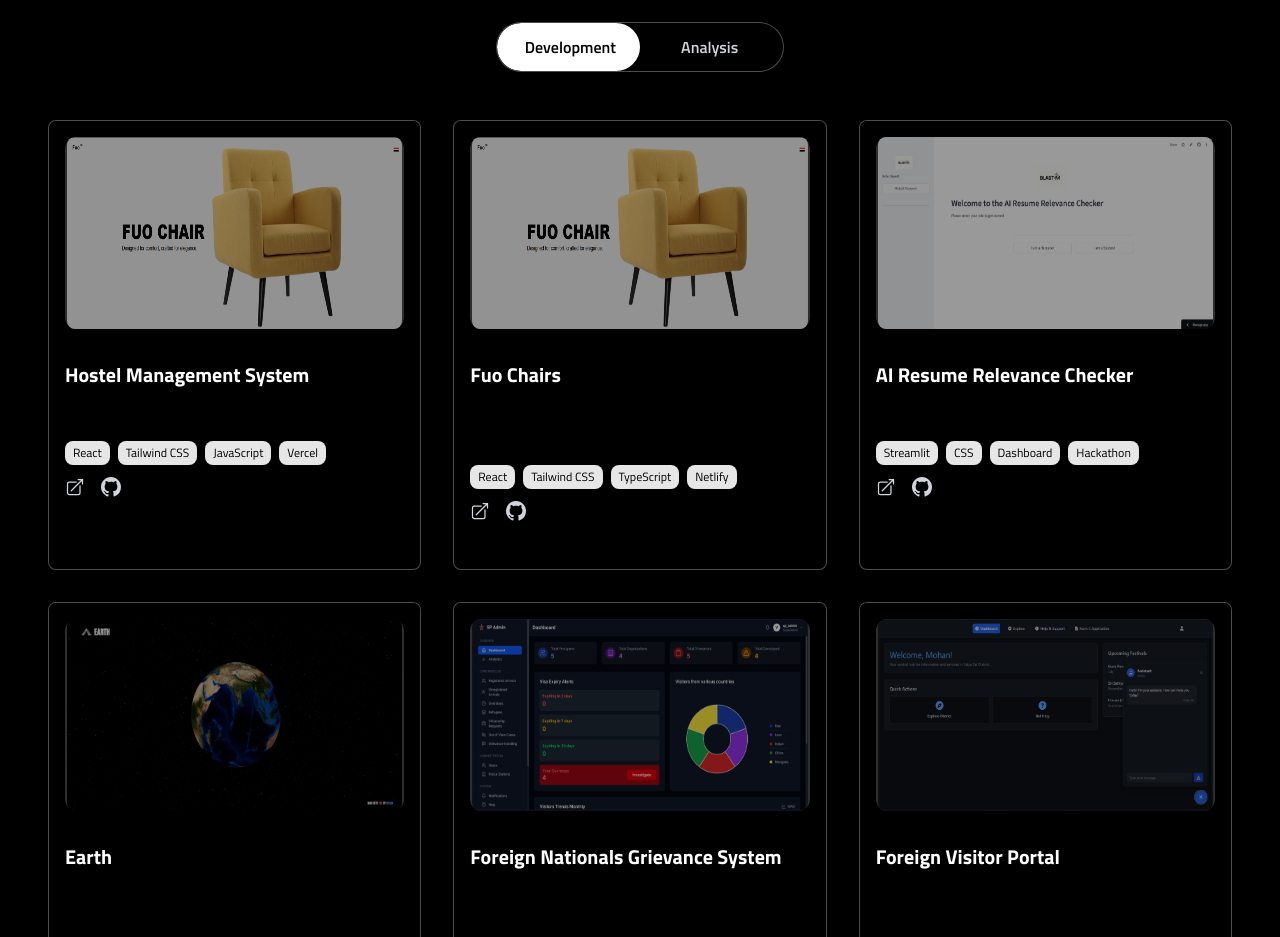
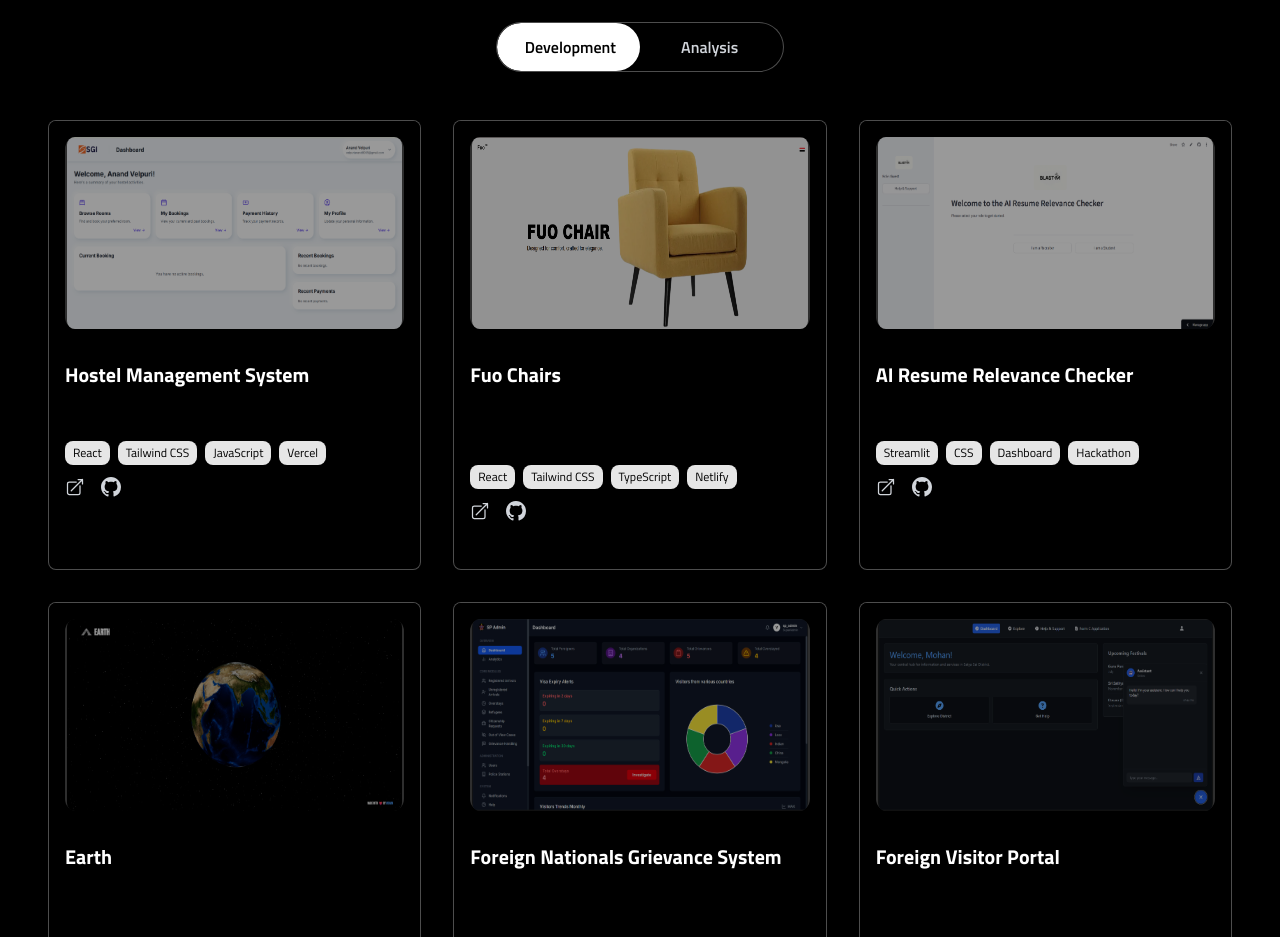
Before and after one commit to unknownsteve7/Portfolio, a React (Vite) app: page / in a window 1280 px wide. Shown: the part 3540-4477 px from the top of the page. Built offline with nearby package versions, Linux system fonts and the light colour scheme.

Commit message:
Update constants.ts

```diff
--- a/constants.ts
+++ b/constants.ts
@@ -106,7 +106,7 @@ export const projectsData: Project[] = [
     {
     title: "Hostel Management System",
     category: "Development",
-    image: "/fuo-chairs.png",
+    image: "/SSE.png",
     description: "Sanskriti School of Engineering",
     tags: ["React", "Tailwind CSS", "JavaScript", "Vercel"],
     liveLink: "https://sanskritischoolofengineeringhostel.vercel.app/",
```
